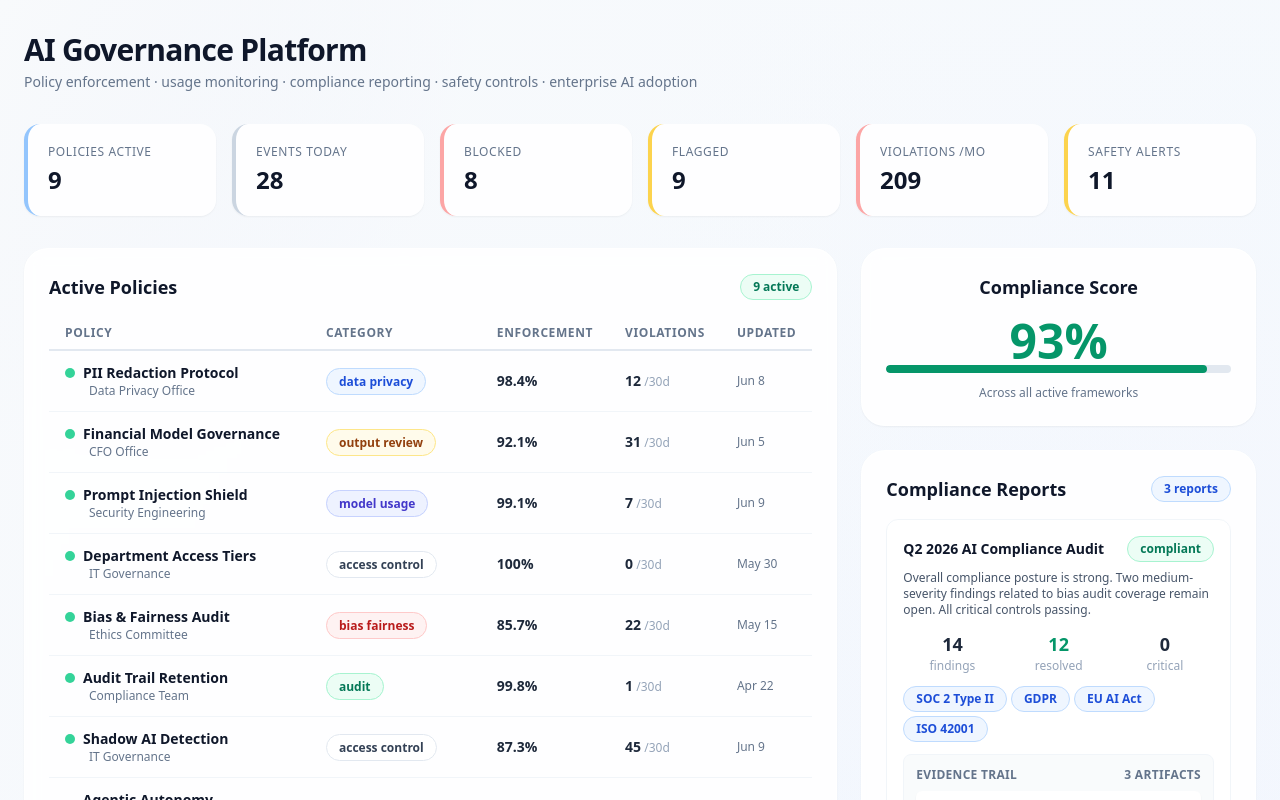
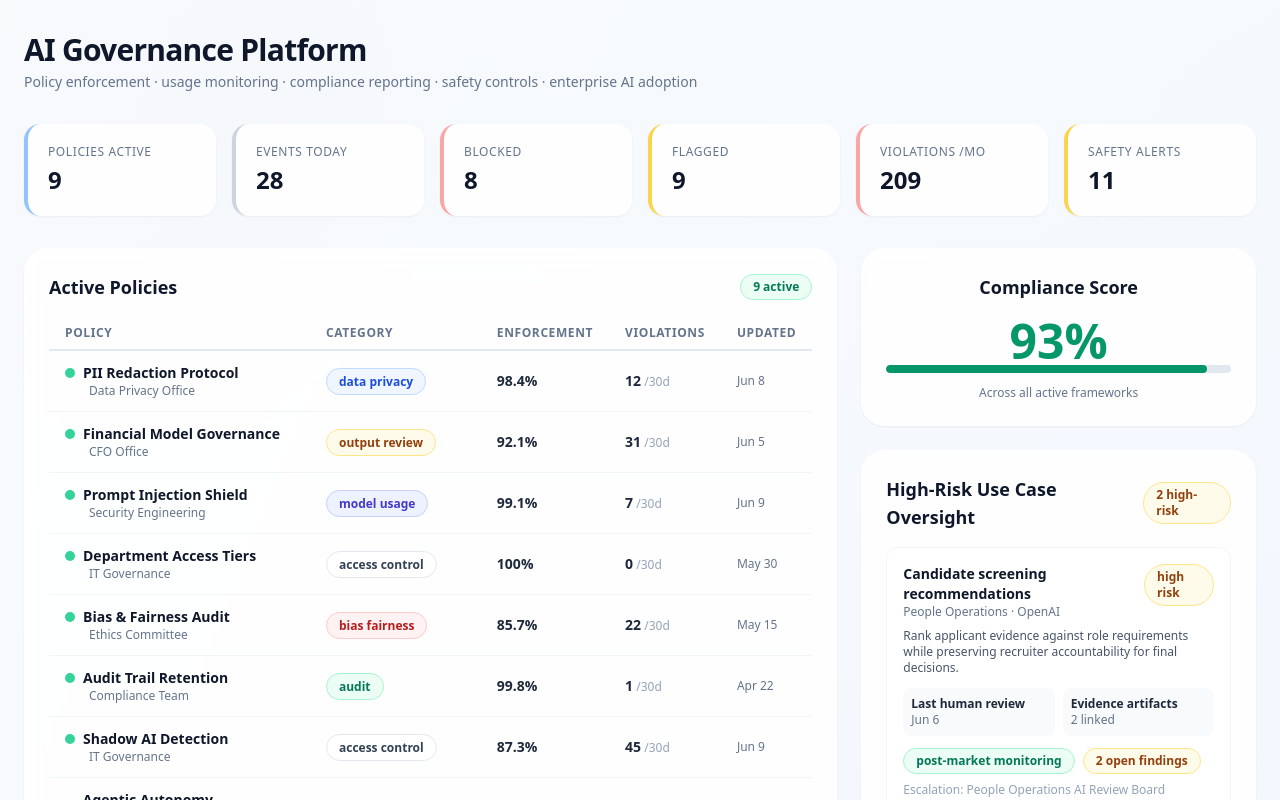
Before and after one commit to tensorgarden/ai-governance-platform, a Next.js app: page / in a window 1280 px wide. Shown: the top 800 px of the page. Built offline with nearby package versions, Linux system fonts and the light colour scheme.

Commit message:
Add high-risk use case oversight evidence

```diff
--- a/src/app/page.tsx
+++ b/src/app/page.tsx
@@ -1,5 +1,5 @@
-import { demoPolicies, demoUsageEvents, demoComplianceReports, demoSafetyChecks, demoTeamAccess, demoMetrics } from "@/lib/demo-data";
-import type { AIPolicy, UsageEvent, ComplianceReport, SafetyCheck, TeamAccess } from "@/lib/types";
+import { demoPolicies, demoUsageEvents, demoComplianceReports, demoSafetyChecks, demoTeamAccess, demoUseCaseInventory, demoMetrics } from "@/lib/demo-data";
+import type { AIPolicy, UsageEvent, ComplianceReport, SafetyCheck, TeamAccess, AIUseCaseInventoryItem } from "@/lib/types";
 
 // --- Reusable components ---
 
@@ -272,6 +272,55 @@ function ComplianceGauge({ score }: { score: number }) {
   );
 }
 
+
+// --- High-risk use-case oversight ---
+
+function UseCaseOversightCard({ useCase }: { useCase: AIUseCaseInventoryItem }) {
+  const riskTone: Record<string, "green" | "blue" | "amber" | "red"> = { low: "green", limited: "blue", high: "amber", prohibited: "red" };
+  return (
+    <div className="rounded-xl border border-slate-100 bg-white/80 p-4">
+      <div className="flex items-start justify-between gap-3">
+        <div>
+          <div className="font-semibold text-sm text-slate-900">{useCase.name}</div>
+          <div className="text-xs text-slate-500">{useCase.businessOwner} · {useCase.vendor}</div>
+        </div>
+        <Badge tone={riskTone[useCase.riskTier] || "slate"}>{useCase.riskTier} risk</Badge>
+      </div>
+      <p className="mt-2 text-xs text-slate-600">{useCase.purpose}</p>
+      <div className="mt-3 grid grid-cols-2 gap-2 text-xs">
+        <div className="rounded-lg bg-slate-50 p-2">
+          <div className="font-semibold text-slate-800">Last human review</div>
+          <div className="text-slate-500">{new Date(useCase.oversightReview.lastReviewedAt).toLocaleDateString("en-US", { month: "short", day: "numeric" })}</div>
+        </div>
+        <div className="rounded-lg bg-slate-50 p-2">
+          <div className="font-semibold text-slate-800">Evidence artifacts</div>
+          <div className="text-slate-500">{useCase.oversightReview.evidenceArtifactIds.length} linked</div>
+        </div>
+      </div>
+      <div className="mt-3 flex flex-wrap gap-2">
+        <Badge tone={useCase.oversightReview.postMarketMonitoring ? "green" : "slate"}>post-market monitoring</Badge>
+        <Badge tone={useCase.oversightReview.openFindings === 0 ? "green" : "amber"}>{useCase.oversightReview.openFindings} open findings</Badge>
+      </div>
+      <div className="mt-2 text-xs text-slate-400">Escalation: {useCase.oversightReview.escalationOwner}</div>
+    </div>
+  );
+}
+
+function UseCaseOversightSection() {
+  const highRiskUseCases = demoUseCaseInventory.filter(useCase => useCase.riskTier === "high");
+  return (
+    <Card>
+      <div className="flex items-center justify-between mb-4">
+        <h2 className="text-lg font-bold text-slate-900">High-Risk Use Case Oversight</h2>
+        <Badge tone="amber">{highRiskUseCases.length} high-risk</Badge>
+      </div>
+      <div className="space-y-3">
+        {highRiskUseCases.map(useCase => <UseCaseOversightCard key={useCase.id} useCase={useCase} />)}
+      </div>
+    </Card>
+  );
+}
+
 // --- Main page ---
 
 export default function Home() {
@@ -304,6 +353,7 @@ export default function Home() {
         </div>
         <div className="space-y-6">
           <ComplianceGauge score={m.complianceScorePercent} />
+          <UseCaseOversightSection />
           <ComplianceSection />
           <SafetySection />
         </div>
--- a/src/lib/demo-data.ts
+++ b/src/lib/demo-data.ts
@@ -291,6 +291,14 @@ export const demoUseCaseInventory: AIUseCaseInventoryItem[] = [
     humanOversightRequired: false,
     workflowStatus: "monitoring",
     reviewerRoles: ["business_owner", "technical_lead"],
+    oversightReview: {
+      lastReviewedAt: "2026-06-02T11:00:00Z",
+      reviewCadenceDays: 90,
+      escalationOwner: "Customer Success Ops",
+      openFindings: 0,
+      evidenceArtifactIds: ["art_002"],
+      postMarketMonitoring: false,
+    },
     linkedPolicyIds: ["pol_001", "pol_006"],
   },
   {
@@ -308,6 +316,14 @@ export const demoUseCaseInventory: AIUseCaseInventoryItem[] = [
     humanOversightRequired: true,
     workflowStatus: "risk_assessment",
     reviewerRoles: ["business_owner", "legal", "compliance", "ethics"],
+    oversightReview: {
+      lastReviewedAt: "2026-06-06T14:30:00Z",
+      reviewCadenceDays: 30,
+      escalationOwner: "People Operations AI Review Board",
+      openFindings: 2,
+      evidenceArtifactIds: ["art_001", "art_002"],
+      postMarketMonitoring: true,
+    },
     linkedPolicyIds: ["pol_004", "pol_005", "pol_006"],
   },
   {
@@ -325,6 +341,14 @@ export const demoUseCaseInventory: AIUseCaseInventoryItem[] = [
     humanOversightRequired: true,
     workflowStatus: "approved",
     reviewerRoles: ["business_owner", "technical_lead", "legal", "compliance", "security"],
+    oversightReview: {
+      lastReviewedAt: "2026-06-10T09:15:00Z",
+      reviewCadenceDays: 30,
+      escalationOwner: "Finance Risk Committee",
+      openFindings: 1,
+      evidenceArtifactIds: ["art_001", "art_004"],
+      postMarketMonitoring: true,
+    },
     linkedPolicyIds: ["pol_002", "pol_006", "pol_009"],
   },
   {
@@ -342,6 +366,14 @@ export const demoUseCaseInventory: AIUseCaseInventoryItem[] = [
     humanOversightRequired: false,
     workflowStatus: "monitoring",
     reviewerRoles: ["business_owner", "compliance"],
+    oversightReview: {
+      lastReviewedAt: "2026-05-29T12:15:00Z",
+      reviewCadenceDays: 60,
+      escalationOwner: "Marketing Compliance",
+      openFindings: 0,
+      evidenceArtifactIds: ["art_003"],
+      postMarketMonitoring: false,
+    },
     linkedPolicyIds: ["pol_001", "pol_005"],
   },
 ];
```
Also changed, not shown: src/lib/types.ts (+10 -0 lines), 1 other file (tests, documents, lock files or other folders).
